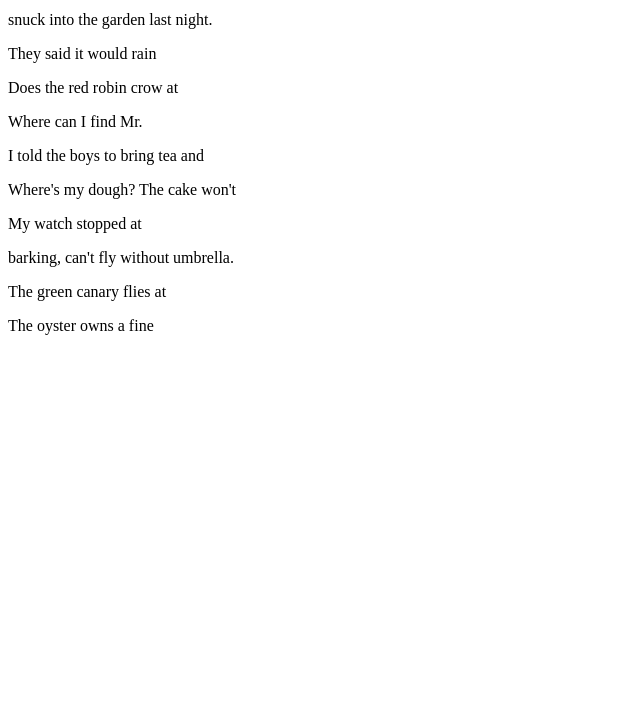
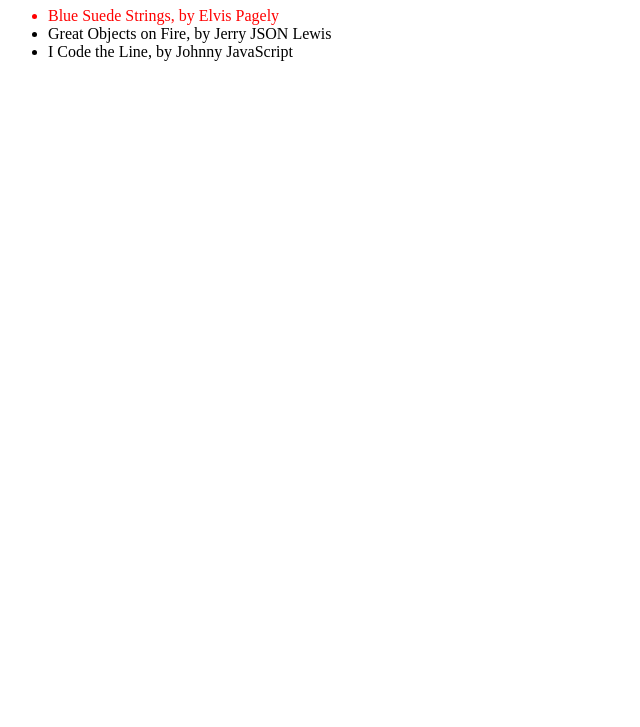
Before and after one commit to yaroslavas2001/DOM, a plain HTML site: page index.html in a window 1280 px wide. Shown: the part 73-800 px from the top of the page, without its empty margins (0-640 px from the left). Drawn offline with Linux system fonts and the light colour scheme.

Commit message:
Начало 7 главы

```diff
--- /dev/null
+++ b/css/style.css
@@ -0,0 +1,3 @@
+.color{
+    color: red;
+}
--- a/index.html
+++ b/index.html
@@ -2,10 +2,40 @@
 <html lang="en">
 <head>
 <meta charset="utf-8">
-<title>Dr. Evel's Secret Code Page</title>
+<!-- <title>Dr. Evel's Secret Code Page</title> -->
+<!-- <title>My blog</title> -->
+<!-- <title>Planets</title> -->
+<title>My Playlist</title>
+<link rel="stylesheet" href="css/style.css">
+<!-- <script>
+    function init(){
+        var planet = document.getElementById("greenplanet");
+        planet.innerHTML = "Red Alert: hit by phaser fire!";
+    }
+    window.onload=init;
+    </script> -->
+<script>
+    function addSongs() {
+    var song1 = document.getElementById("song1");
+    var song2 = document.getElementById("song2");
+    var song3 = document.getElementById("song3");
+    song1.innerHTML = "Blue Suede Strings, by Elvis Pagely";
+    song2.innerHTML = "Great Objects on Fire, by Jerry JSON Lewis";
+    song3.innerHTML = "I Code the Line, by Johnny JavaScript";
+    song1.setAttribute("class","color");
+    }
+    window.onload=addSongs;
+</script>
+<!-- <script src="js/script.js"></script> -->
 </head>
 <body>
-<p id="code1">The eagle is in the</p>
+    <h1>My awesome playlist</h1>
+<ul id="playlist">
+<li id="song1" ></li>
+<li id="song2"></li>
+<li id="song3"></li>
+</ul>
+<!-- <p id="code1">The eagle is in the</p>
 <p id="code2">The fox is in the</p>
 <p id="code3">snuck into the garden last night.</p>
 <p id="code4">They said it would rain</p>
@@ -16,7 +46,29 @@
 <p id="code9">My watch stopped at</p>
 <p id="code10">barking, can't fly without umbrella.</p>
 <p id="code11">The green canary flies at</p>
-<p id="code12">The oyster owns a fine</p>
-<script src="js/script.js"></script>
+<p id="code12">The oyster owns a fine</p> -->
+
+
+<!-- <h1>My blog</h1>
+<div id="entry1">
+    <h2>Great day bird watching</h2>
+    <p>
+    Today I saw three ducks!
+    I named them
+    Huey, Louie, and Dewey.
+    </p>
+    <p>
+    I took a couple of photos...
+    </p>
+</div> -->
+<!--
+<h1>Green Planet</h1>
+<p id="greenplanet">All is well</p>
+<h1>Red Planet</h1>
+<p id="redplanet">Nothing to report</p>
+<h1>Blue Planet</h1>
+<p id="blueplanet">All systems A-OK</p> -->
+
 </body>
 </html>
+<!-- 292 -->
--- a/js/script.js
+++ b/js/script.js
@@ -1,5 +1,5 @@
-var access =
-document.getElementById("code9");
+var access = document.getElementById("code9");
 var code = access.innerHTML;
+//используем его свойство innerHTML для получения его содержимого
 code = code + " midnight";
 alert(code);
```
